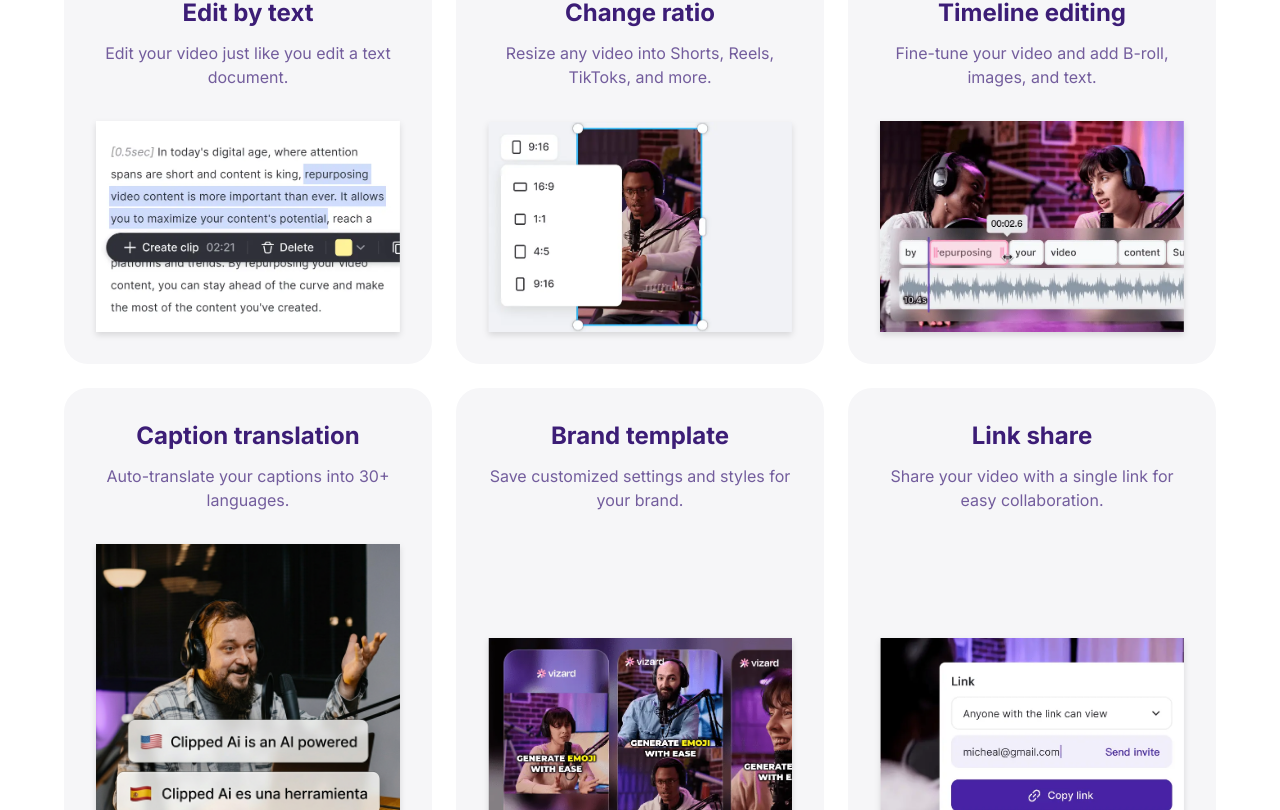
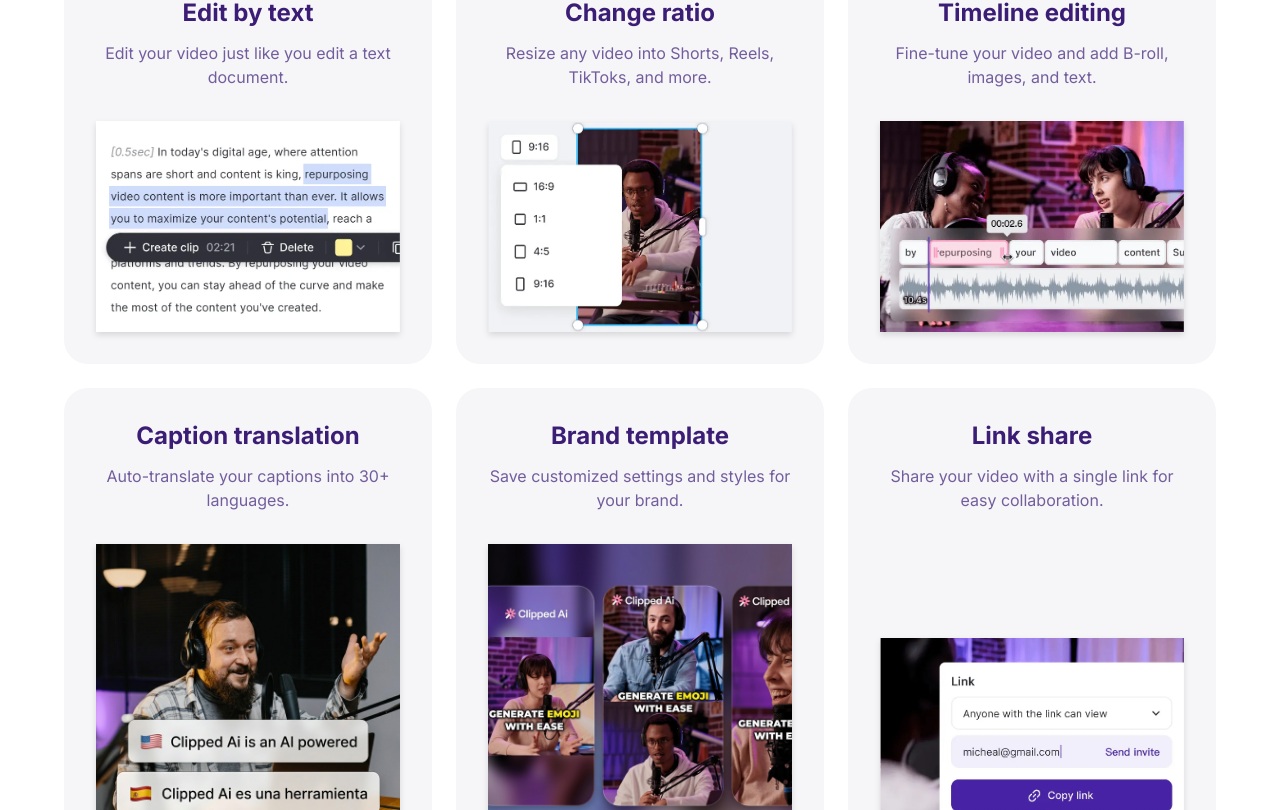
Before and after one commit to MrCode-2005/clipped-ai, a Next.js app: page / in a window 1280 px wide. Shown: the part 11190-12000 px from the top of the page. Built offline with nearby package versions, Linux system fonts and the light colour scheme.

Commit message:
fix: replace brand template image branding

```diff
--- a/src/components/EditingCapabilities.tsx
+++ b/src/components/EditingCapabilities.tsx
@@ -26,7 +26,7 @@ const capabilities = [
     {
         title: "Brand template",
         description: "Save customized settings and styles for your brand.",
-        image: "/images/editing/brand_template.webp",
+        image: "/images/editing/brand_template.png",
     },
     {
         title: "Link share",
```
Also changed, not shown: public/images/editing/brand_template.png (added).
